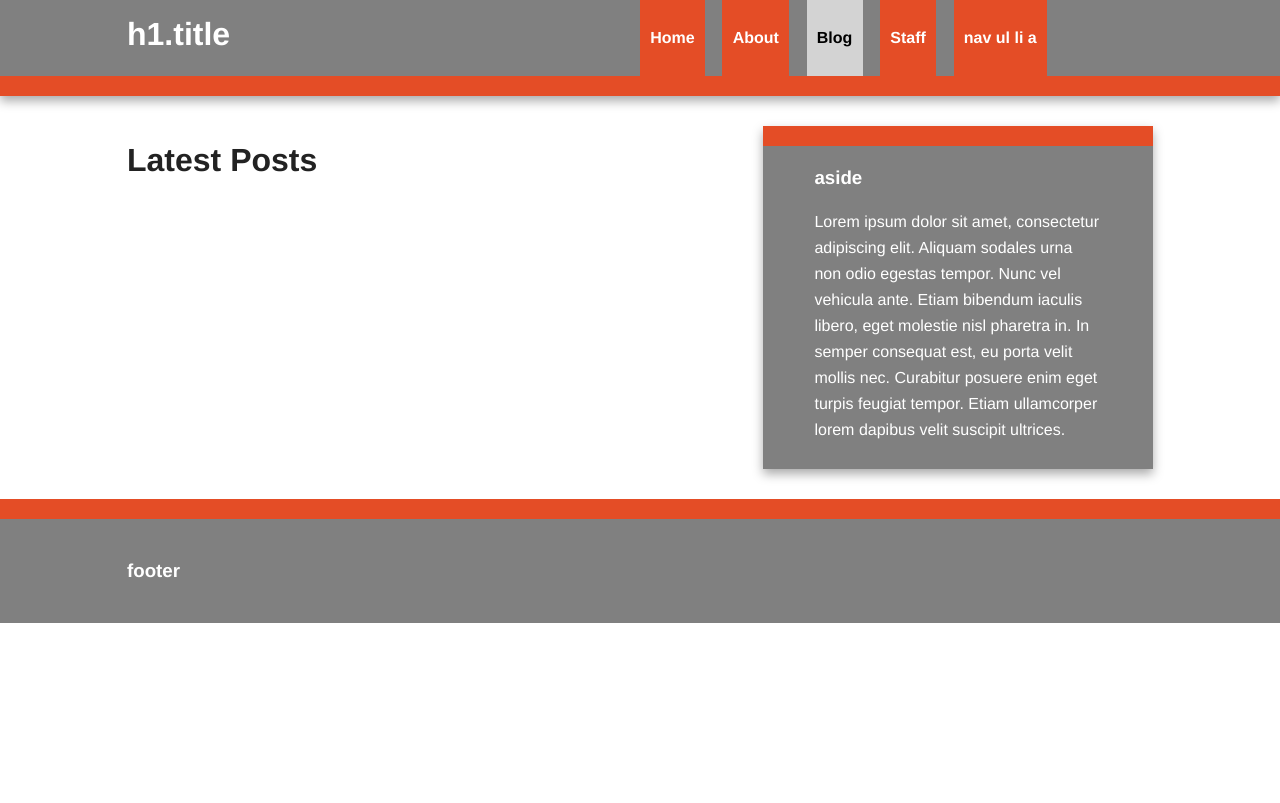
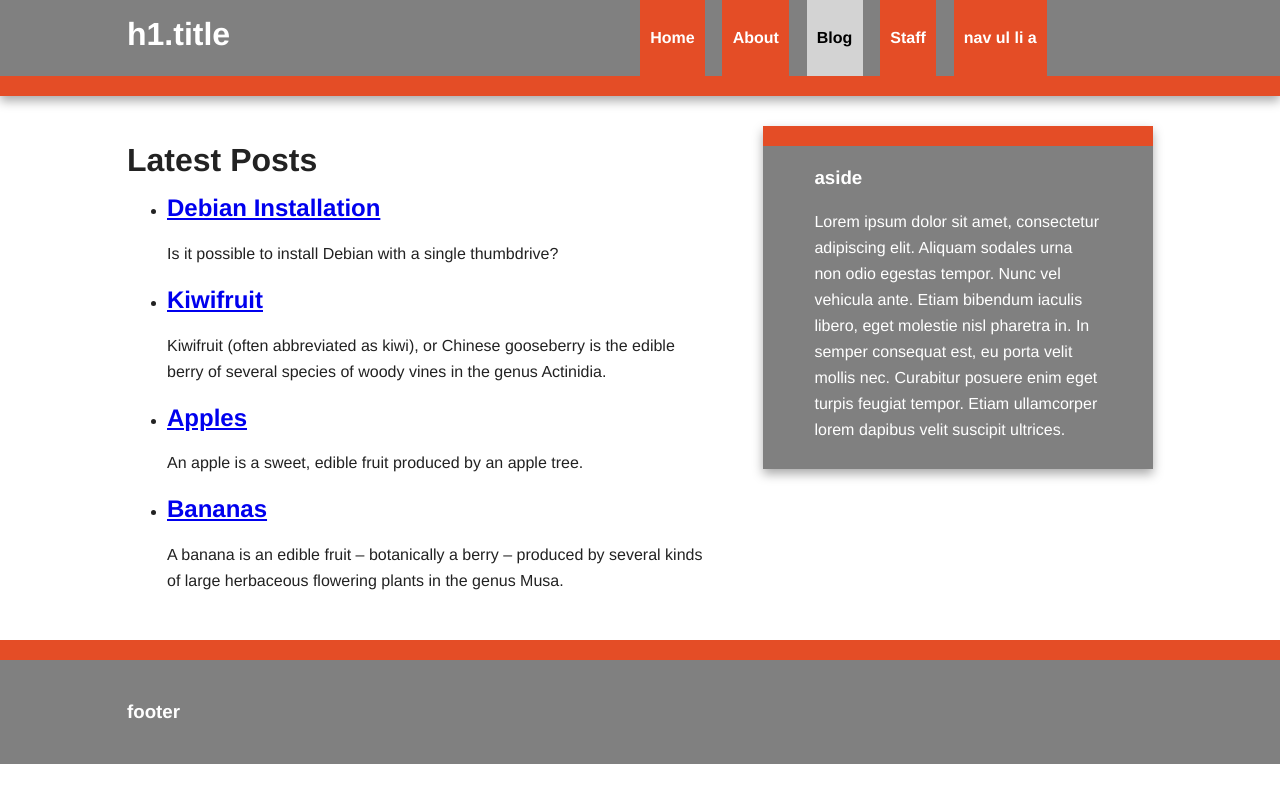
Before and after one commit to joshuacodes/joshuacodes.github.io, a Jekyll site: the page built from blog.html, in a window 1280 px wide. Shown: the top 803 px of the page. Built offline with Jekyll 4.4.1, drawn with Linux system fonts in a browser that asks for light colours; nearby versions of some CDN libraries; some of the changed lines change nothing that is shown.

Commit message:
third commit

```diff
--- a/_config.yml
+++ b/_config.yml
@@ -2,8 +2,6 @@
   - jekyll-feed
   - jekyll-sitemap
   - jekyll-seo-tag
-
-collections_dir: collections
 
 collections:
   authors:
--- a/_posts/2022-02-08-debian-installation.md
+++ b/_posts/2022-02-08-debian-installation.md
@@ -2,11 +2,6 @@
 layout: post
 author: ted
 ---
-Kiwifruit (often abbreviated as kiwi), or Chinese gooseberry is the edible
-berry of several species of woody vines in the genus Actinidia.
+Is it possible to install Debian with a single thumbdrive?
 
-The most common cultivar group of kiwifruit is oval, about the size of a large
-hen's egg (5–8 cm (2.0–3.1 in) in length and 4.5–5.5 cm (1.8–2.2 in) in
-diameter). It has a fibrous, dull greenish-brown skin and bright green or
-golden flesh with rows of tiny, black, edible seeds. The fruit has a soft
-texture, with a sweet and unique flavor.
+Yes.
```
Also changed, not shown: 14 other files.
